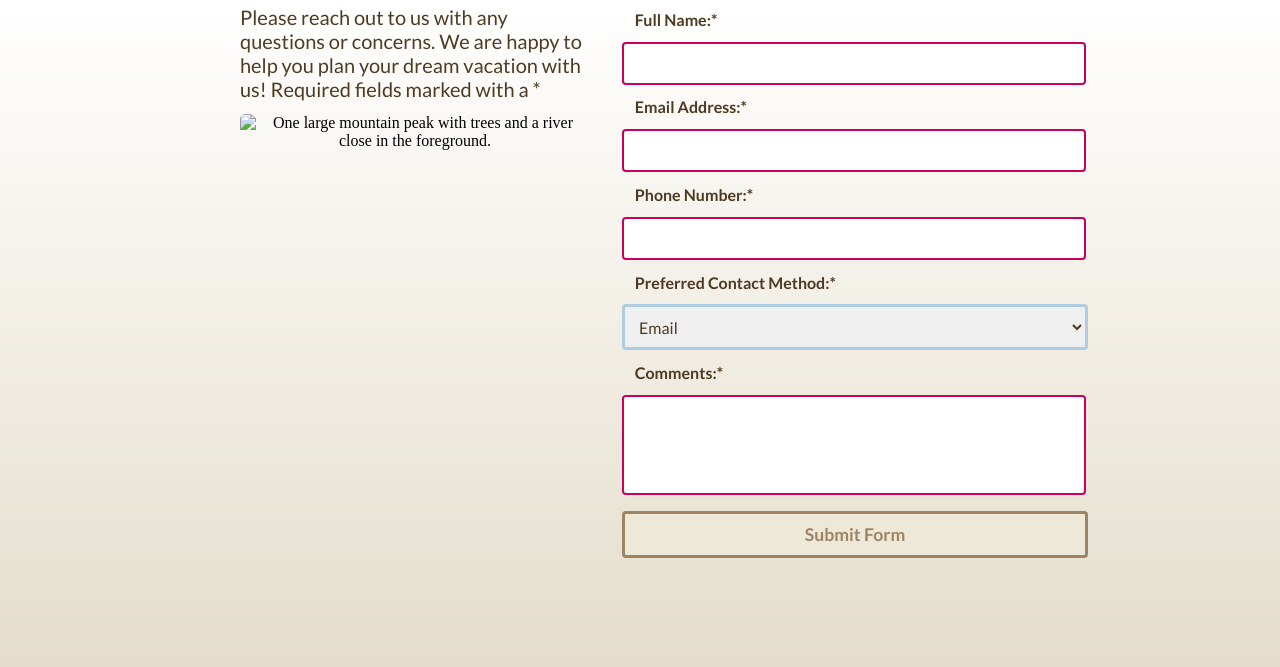
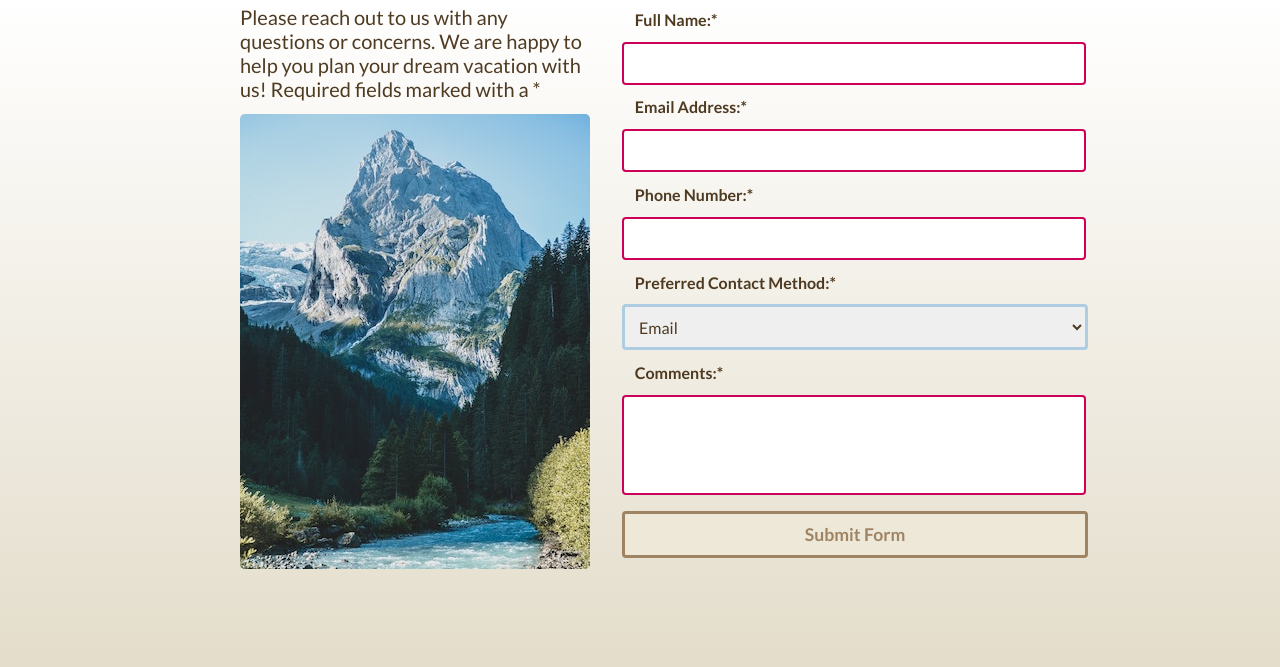
Before and after one commit to may-913/Final-Project, a plain HTML site: page contact.html in a window 1280 px wide. Shown: the part 784-1451 px from the top of the page. Drawn offline with nearby package versions, Linux system fonts and the light colour scheme; the site is published under a folder, as on GitHub Pages, so addresses that start at the root find nothing; a web font is replaced by a local one.

Commit message:
image fix attempt 2

```diff
--- a/contact.html
+++ b/contact.html
@@ -72,7 +72,7 @@
                 <input type="submit" name="my-submit" id="my-submit" value="Submit Form">
             </form>
         </section>
-        <img src="/images/swiss-peak.jpg" alt="One large mountain peak with trees and a river close in the foreground." width="350" height="455">
+        <img src="images/swiss-peak.jpg" alt="One large mountain peak with trees and a river close in the foreground." width="350" height="455">
     </main>
 
 
```
